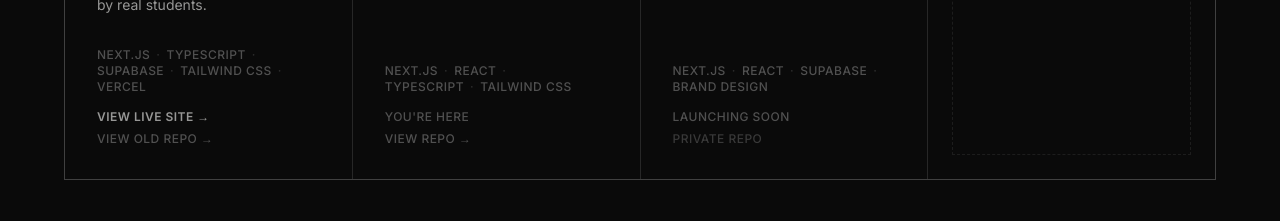
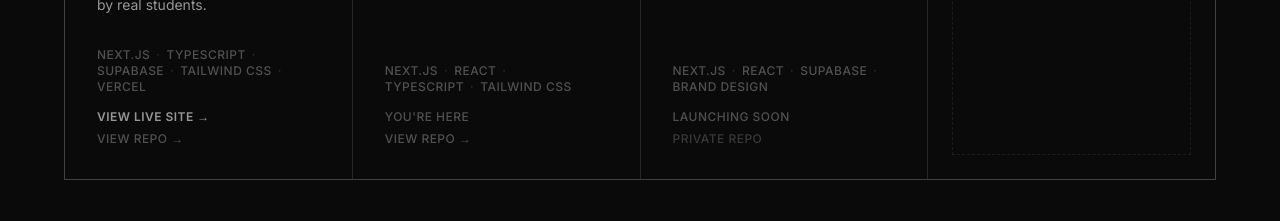
Before and after one commit to aynxitis/aynx, a Next.js app: page / in a window 1280 px wide. Shown: the part 1320-1541 px from the top of the page. Built offline with nearby package versions, Linux system fonts and the light colour scheme.

Commit message:
added FINDit public repo link

```diff
--- a/data/projects.ts
+++ b/data/projects.ts
@@ -16,8 +16,8 @@ export const projects: Project[] = [
     stack: ["Next.js", "TypeScript", "Supabase", "Tailwind CSS", "Vercel"],
     link: "https://findit-estin.vercel.app",
     linkLabel: "View live site →",
-    repoLink: "https://github.com/aynxitis/findit-estin",
-    repoLabel: "View old repo →",
+    repoLink: "https://github.com/aynxitis/findit-v2",
+    repoLabel: "View repo →",
   },
   {
     id: 2,
```
